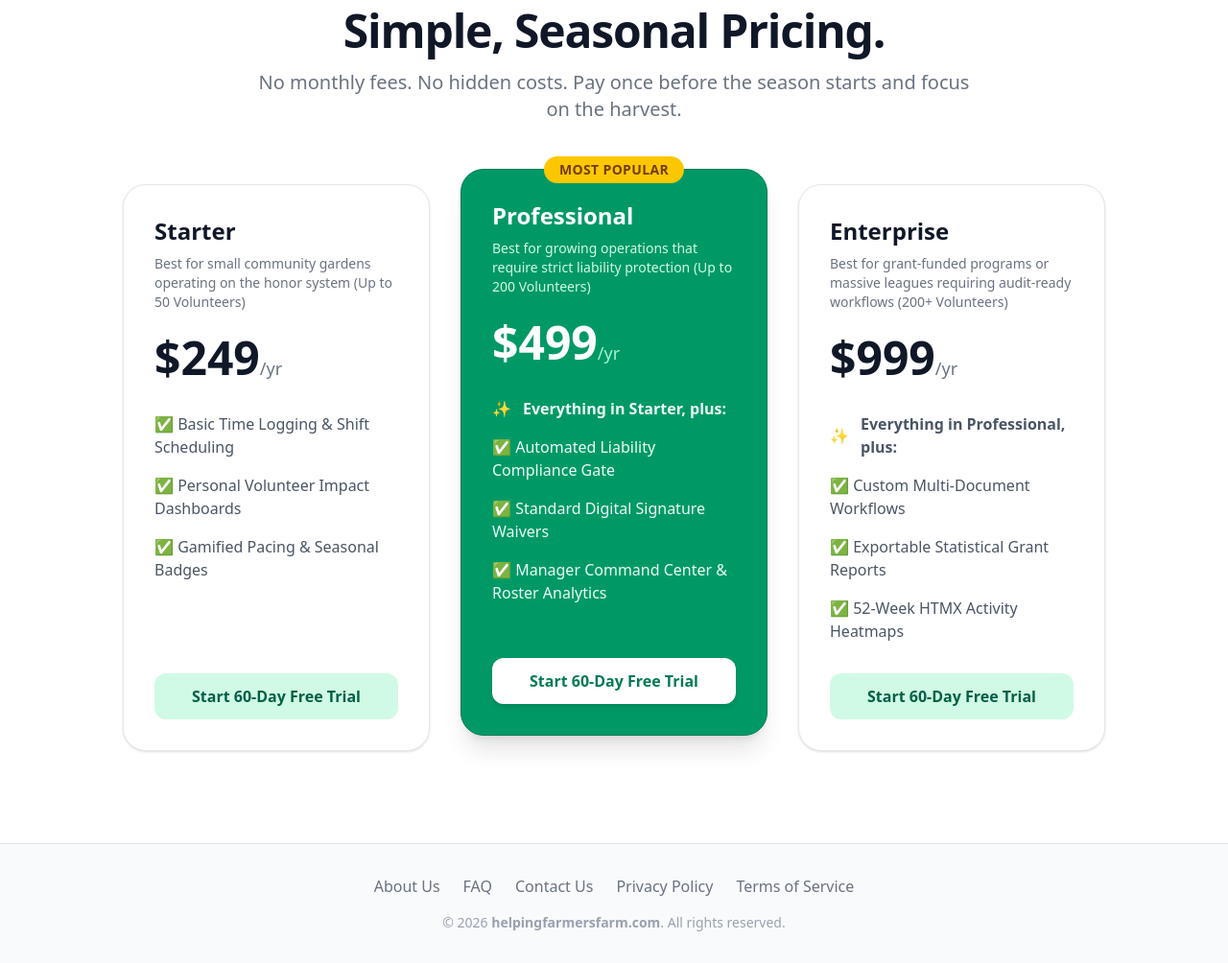
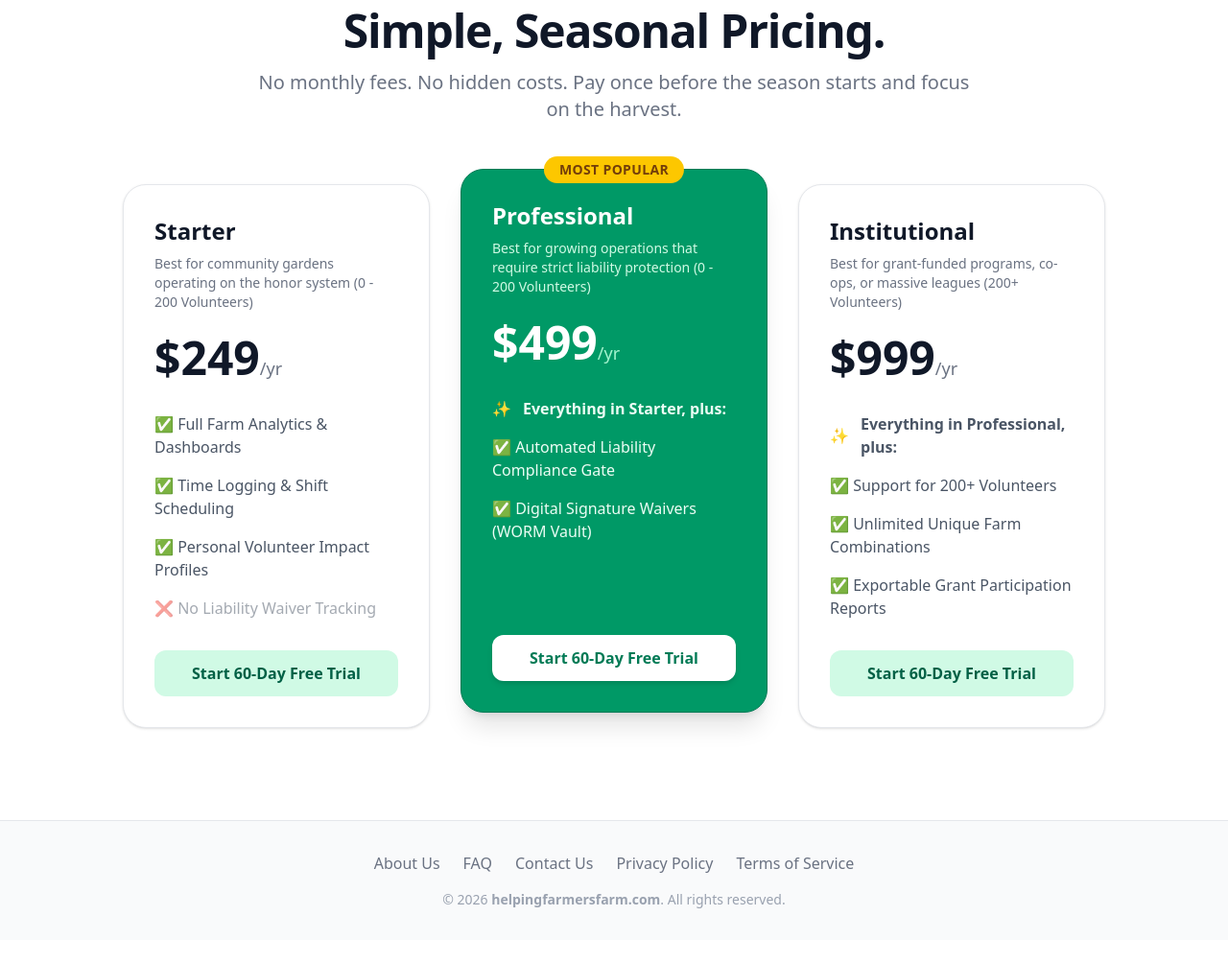
Before and after one commit to squid-protocol/help_farmers_farm, a Django app: page /pricing/ in a window 1280 px wide. Shown: the part 153-1157 px from the top of the page at 96% size. After the commit the page ends 1100 px from the top, so only its background shows below. Run offline with Django 5.2, Linux system fonts and the light colour scheme; style sheets or scripts are compiled from the project's sources; some libraries are stand-ins or nearby versions.

Commit message:
copy(seo): overhaul origin story, pricing tiers, and volunteer onboarding FAQ

```diff
--- a/backend/templates/pricing.html
+++ b/backend/templates/pricing.html
@@ -15,13 +15,14 @@
 
         <div class="bg-white rounded-3xl p-8 border border-gray-200 shadow-sm hover:shadow-lg transition flex flex-col h-full">
             <h3 class="text-2xl font-bold text-gray-900">Starter</h3>
-            <p class="text-gray-500 text-sm mt-2">Best for small community gardens operating on the honor system (Up to 50 Volunteers)</p>
+            <p class="text-gray-500 text-sm mt-2">Best for community gardens operating on the honor system (0 - 200 Volunteers)</p>
             <p class="text-5xl font-extrabold text-gray-900 mt-6 mb-8">$249<span class="text-lg font-medium text-gray-500">/yr</span></p>
 
             <ul class="space-y-4 mb-8 flex-grow text-gray-600">
-                <li class="flex items-center gap-3">✅ Basic Time Logging & Shift Scheduling</li>
-                <li class="flex items-center gap-3">✅ Personal Volunteer Impact Dashboards</li>
-                <li class="flex items-center gap-3">✅ Gamified Pacing & Seasonal Badges</li>
+                <li class="flex items-center gap-3">✅ Full Farm Analytics & Dashboards</li>
+                <li class="flex items-center gap-3">✅ Time Logging & Shift Scheduling</li>
+                <li class="flex items-center gap-3">✅ Personal Volunteer Impact Profiles</li>
+                <li class="flex items-center gap-3 opacity-50">❌ No Liability Waiver Tracking</li>
             </ul>
 
             <div class="mt-auto">
@@ -43,14 +44,13 @@
             </div>
 
             <h3 class="text-2xl font-bold text-white">Professional</h3>
-            <p class="text-emerald-100 text-sm mt-2">Best for growing operations that require strict liability protection (Up to 200 Volunteers)</p>
+            <p class="text-emerald-100 text-sm mt-2">Best for growing operations that require strict liability protection (0 - 200 Volunteers)</p>
             <p class="text-5xl font-extrabold text-white mt-6 mb-8">$499<span class="text-lg font-medium text-emerald-200">/yr</span></p>
 
             <ul class="space-y-4 mb-8 flex-grow text-emerald-50">
                 <li class="flex items-center gap-3">✨ <span class="font-bold">Everything in Starter, plus:</span></li>
                 <li class="flex items-center gap-3">✅ Automated Liability Compliance Gate</li>
-                <li class="flex items-center gap-3">✅ Standard Digital Signature Waivers</li>
-                <li class="flex items-center gap-3">✅ Manager Command Center & Roster Analytics</li>
+                <li class="flex items-center gap-3">✅ Digital Signature Waivers (WORM Vault)</li>
             </ul>
 
             <div class="mt-auto">
@@ -67,15 +67,15 @@
         </div>
 
         <div class="bg-white rounded-3xl p-8 border border-gray-200 shadow-sm hover:shadow-lg transition flex flex-col h-full">
-            <h3 class="text-2xl font-bold text-gray-900">Enterprise</h3>
-            <p class="text-gray-500 text-sm mt-2">Best for grant-funded programs or massive leagues requiring audit-ready workflows (200+ Volunteers)</p>
+            <h3 class="text-2xl font-bold text-gray-900">Institutional</h3>
+            <p class="text-gray-500 text-sm mt-2">Best for grant-funded programs, co-ops, or massive leagues (200+ Volunteers)</p>
             <p class="text-5xl font-extrabold text-gray-900 mt-6 mb-8">$999<span class="text-lg font-medium text-gray-500">/yr</span></p>
 
             <ul class="space-y-4 mb-8 flex-grow text-gray-600">
                 <li class="flex items-center gap-3">✨ <span class="font-bold">Everything in Professional, plus:</span></li>
-                <li class="flex items-center gap-3">✅ Custom Multi-Document Workflows</li>
-                <li class="flex items-center gap-3">✅ Exportable Statistical Grant Reports</li>
-                <li class="flex items-center gap-3">✅ 52-Week HTMX Activity Heatmaps</li>
+                <li class="flex items-center gap-3">✅ Support for 200+ Volunteers</li>
+                <li class="flex items-center gap-3">✅ Unlimited Unique Farm Combinations</li>
+                <li class="flex items-center gap-3">✅ Exportable Grant Participation Reports</li>
             </ul>
 
             <div class="mt-auto">
@@ -83,7 +83,7 @@
                     <form action="{% url 'create_checkout_session' %}" method="POST">
                         {% csrf_token %}
                         <input type="hidden" name="price_id" value="price_1TYsJj4Q1x6w9f8FpRlCUh0j">
-                        <button type="submit" class="w-full bg-emerald-100 hover:bg-emerald-200 text-emerald-800 font-bold py-3 rounded-xl transition">Select Enterprise</button>
+                        <button type="submit" class="w-full bg-emerald-100 hover:bg-emerald-200 text-emerald-800 font-bold py-3 rounded-xl transition">Select Institutional</button>
                     </form>
                 {% else %}
                     <a href="{% url 'signup_farm' %}" class="block text-center w-full bg-emerald-100 hover:bg-emerald-200 text-emerald-800 font-bold py-3 rounded-xl transition">Start 60-Day Free Trial</a>
```
Also changed, not shown: backend/templates/about.html (+7 -7 lines), backend/templates/faq.html (+23 -8 lines), backend/templates/fragments/live_stats.html (+17 -10 lines).
